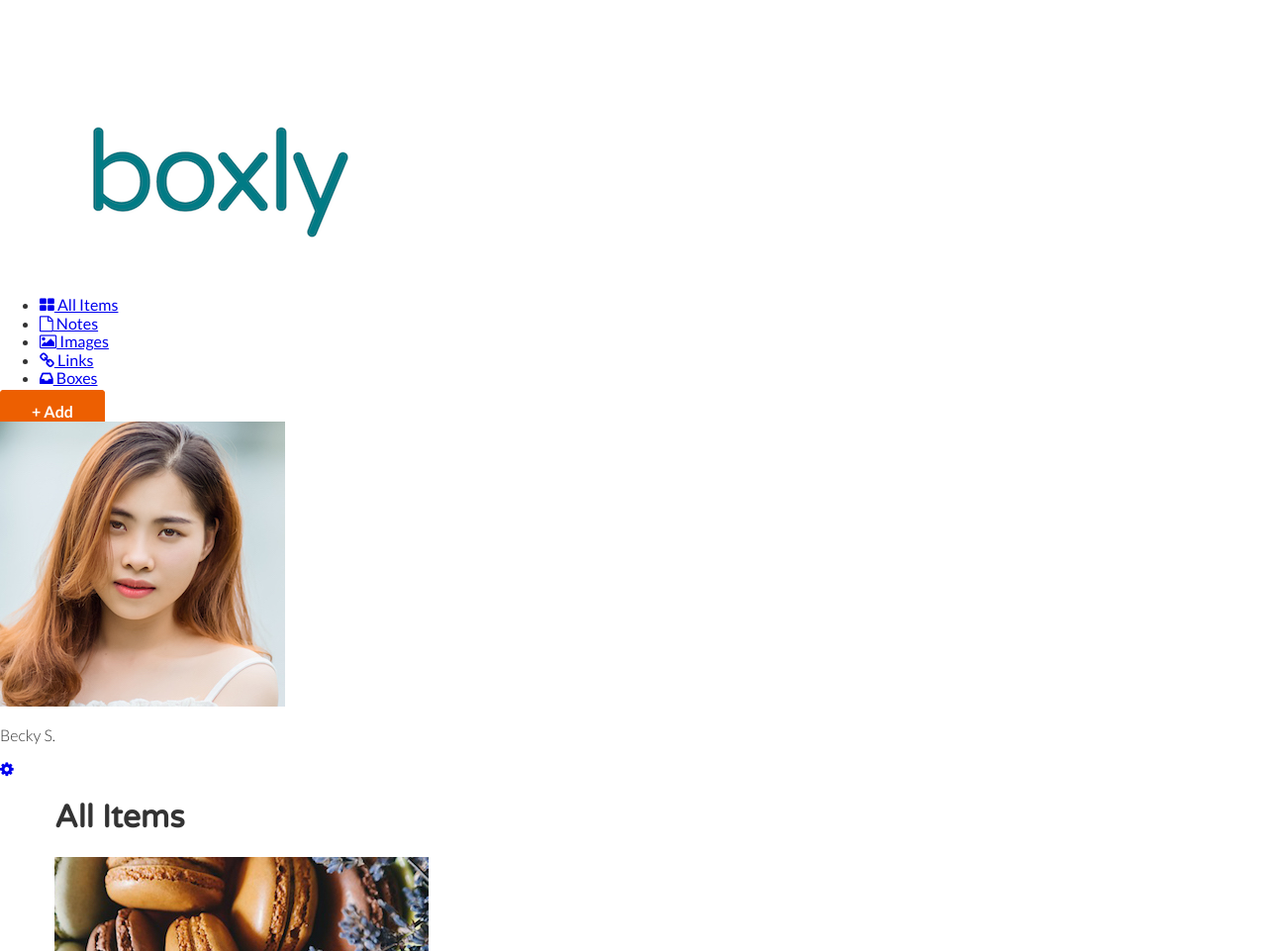
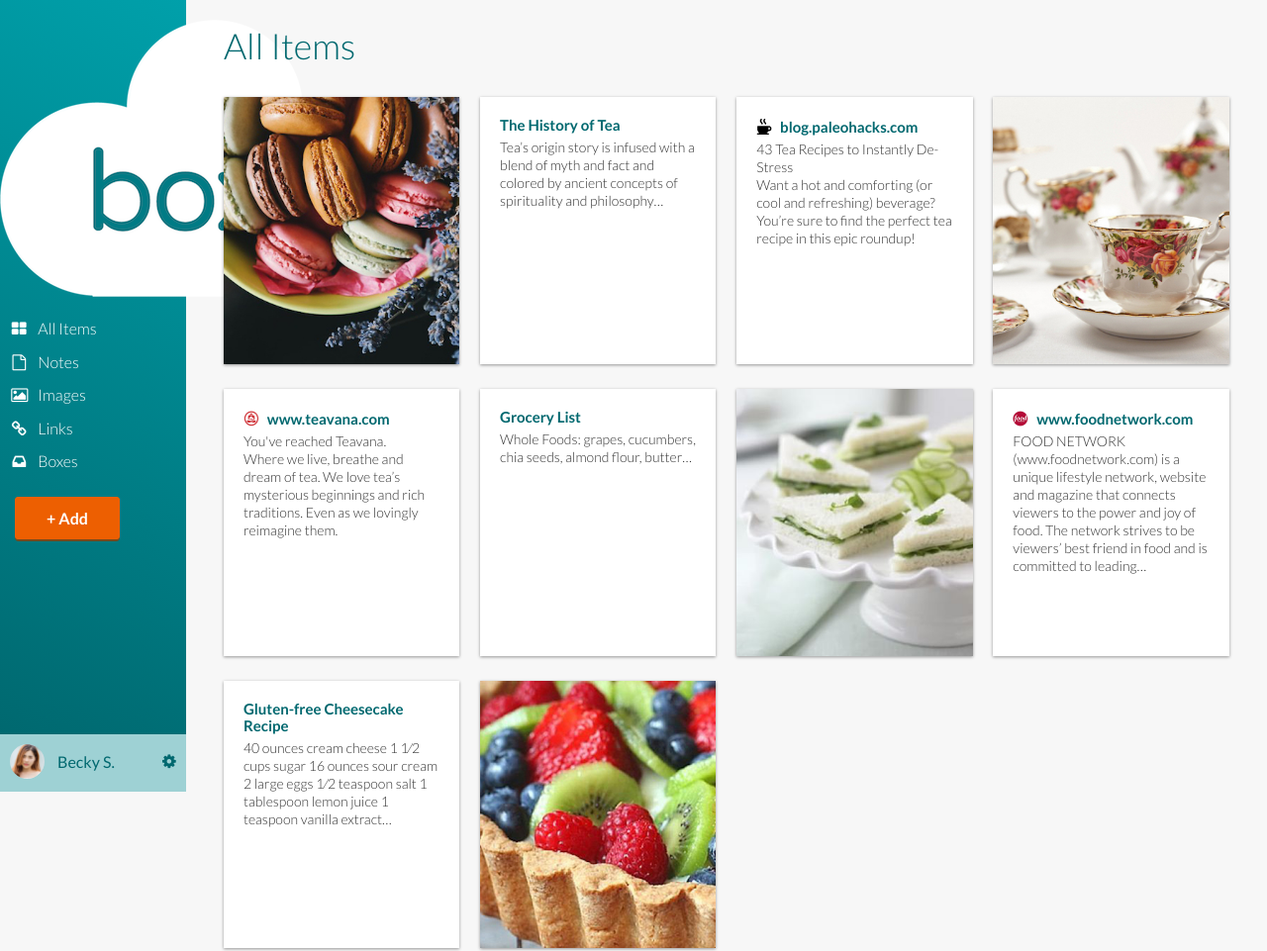
Before and after one commit to wangism/blocbox, a plain HTML site: page dashboard.html in a window 1280 px wide. Shown: the top 961 px of the page at 99% size. Drawn offline with Linux system fonts and the light colour scheme.

Commit message:
Checkpoint 33 completed

```diff
--- a/css/style.css
+++ b/css/style.css
@@ -339,3 +339,204 @@ footer .logo{
     padding: 2em 0 2em 1.5em;
   }
 }
+/* DASHBOARD */
+.dashboard {
+  background:#F7F7F7;
+}
+.left-nav {
+  height: 100vh;
+  width:14.66666667%;
+  color:#FFFFFF;
+  background: #00686F;
+  background-image: linear-gradient(206deg, #00A0AA 0%, #00686F 94%);
+  float:left;
+  position: fixed;
+  display:block;
+}
+.left-nav .site-logo {
+  padding:20px 0;
+  display:block;
+  text-align: center;
+}
+.left-nav .items {
+  padding:0 6%;
+}
+.left-nav .items p {
+  font-weight: 600;
+  text-transform: uppercase;
+  font-size: 12px;
+  color: #E2E2E2;
+  line-height: 15px;
+}
+.left-nav .items ul {
+  margin:0 0 40px;
+  padding:0;
+}
+.left-nav .items ul li {
+  list-style-type: none;
+  margin-bottom: 15px;
+}
+.left-nav .items ul li a {
+  color:#FFFFFF;
+  text-decoration: none;
+  font-weight: 100;
+}
+.left-nav .items ul li a i {
+  width:16px;
+  text-align: center;
+  margin-right:8px;
+}
+.add.button {
+  margin-left: 15px;
+}
+/* LEFT NAVBAR SETTINGS */
+.left-nav .settings {
+  position:absolute;
+  background:#9ED1D4;
+  width:100%;
+  bottom:0;
+  left:0;
+  right:0;
+  padding:10px 0;
+}
+.left-nav .settings img {
+  height:35px;
+  width:35px;
+  border-radius: 50%;
+  margin-left:10px;
+  display: inline-block;
+}
+.left-nav .settings p {
+  color:#00686F;
+  display: inline-block;
+  vertical-align: top;
+  padding-top: 8px;
+  font-weight: 400;
+  margin:0 0 0 10px;
+}
+.left-nav .settings a {
+  color:#00686F;
+  text-decoration: none;
+  text-align: right;
+  float: right;
+  margin-right:10px;
+  margin-top:8px;
+}
+/* CONTENT */
+.content {
+  padding:6em 1% 1.5em;
+  float:right;
+  width:98%;
+  position: relative;
+}
+.content .header {
+  margin:0 1% 20px;
+}
+.content .header h1 {
+  font-family: "Lato", Helvetica, Arial, sans-serif;
+  font-weight: 100;
+  margin:0 0 30px;
+  font-size: 36px;
+  color: #00686F;
+  line-height: 44px;
+  float: left;
+  display:inline-block;
+}
+.content .header > a {
+  float:right;
+}
+.content-item {
+  width:96%;
+  margin:0 2% 25px;
+  float:left;
+  display:block;
+}
+.item-box {
+  display:block;
+  height:230px;
+  background: #FFFFFF;
+  box-shadow: 0px 1px 3px 0px rgba(0,0,0,0.40);
+  position: relative;
+  overflow: hidden;
+  padding:20px;
+}
+/* Larger Mobile Devices */
+ @media (min-width:460px) {
+   .content {
+     padding:1.5em 1%;
+     float:right;
+     width:90%;
+     position: relative;
+   }
+   .content-item {
+     width:46%;
+     margin:0 2% 25px;
+     float:left;
+     display:block;
+   }
+ }
+/* Tablets */
+ @media (min-width:768px) {
+   .content {
+     padding:1.5em 5%;
+     float:right;
+     width:90%;
+     position: relative;
+   }
+   .content > .container {
+     width:700px;
+   }
+   .content-item {
+     width:31.33333%;
+     margin:0 1% 25px;
+   }
+ }
+/* Laptops and Desktops */
+ @media (min-width:992px) {
+   .content {
+     padding:1.5em 1%;
+     float:right;
+     width:83.33333333%;
+     position: relative;
+   }
+   .content > .container {
+     width:auto;
+   }
+   .content-item {
+     width:23%;
+     margin:0 1% 25px;
+   }
+ }
+
+ .item-box > img {
+   position:absolute;
+   height:100%;
+   width:auto;
+   top:0;
+   left:0;
+   right:0;
+ }
+ .item-box h2 {
+   font-family: 'Lato', Helvetica, Arial, sans-serif;
+   font-weight: 700;
+   font-size: 15px;
+   line-height: 17px;
+   margin:0;
+ }
+ .item-box h2 a {
+   color: #00686F;
+   text-decoration: none;
+ }
+ .item-box h2 img {
+   width:16px;
+   height:16px;
+   position:relative;
+   top:2px;
+   margin-right:5px;
+ }
+ .item-box p {
+   font-size: 14px;
+   color: #333333;
+   line-height: 18px;
+   margin:5px 0 0;
+ }
--- a/dashboard.html
+++ b/dashboard.html
@@ -19,7 +19,7 @@
 
 <body class="dashboard">
    <!-- LEFT NAV -->
-   <nav id="top-nav" class="top-nav">
+   <nav id="left-nav" class="left-nav">
      <a href="dashboard.html" class="site-logo"><img src="images/site-logo.png" /></a>
      <div class="items">
       <ul>
```
